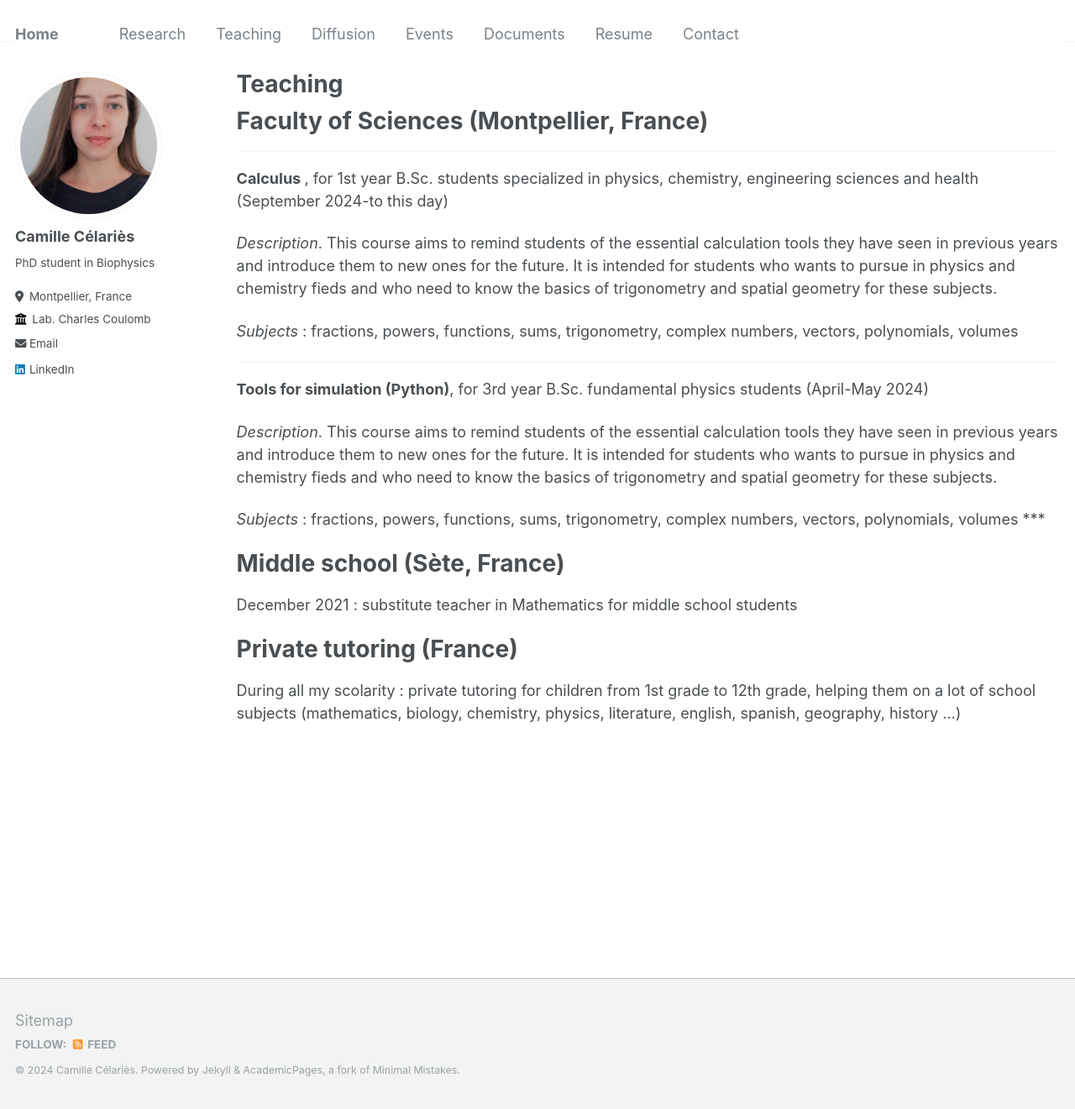
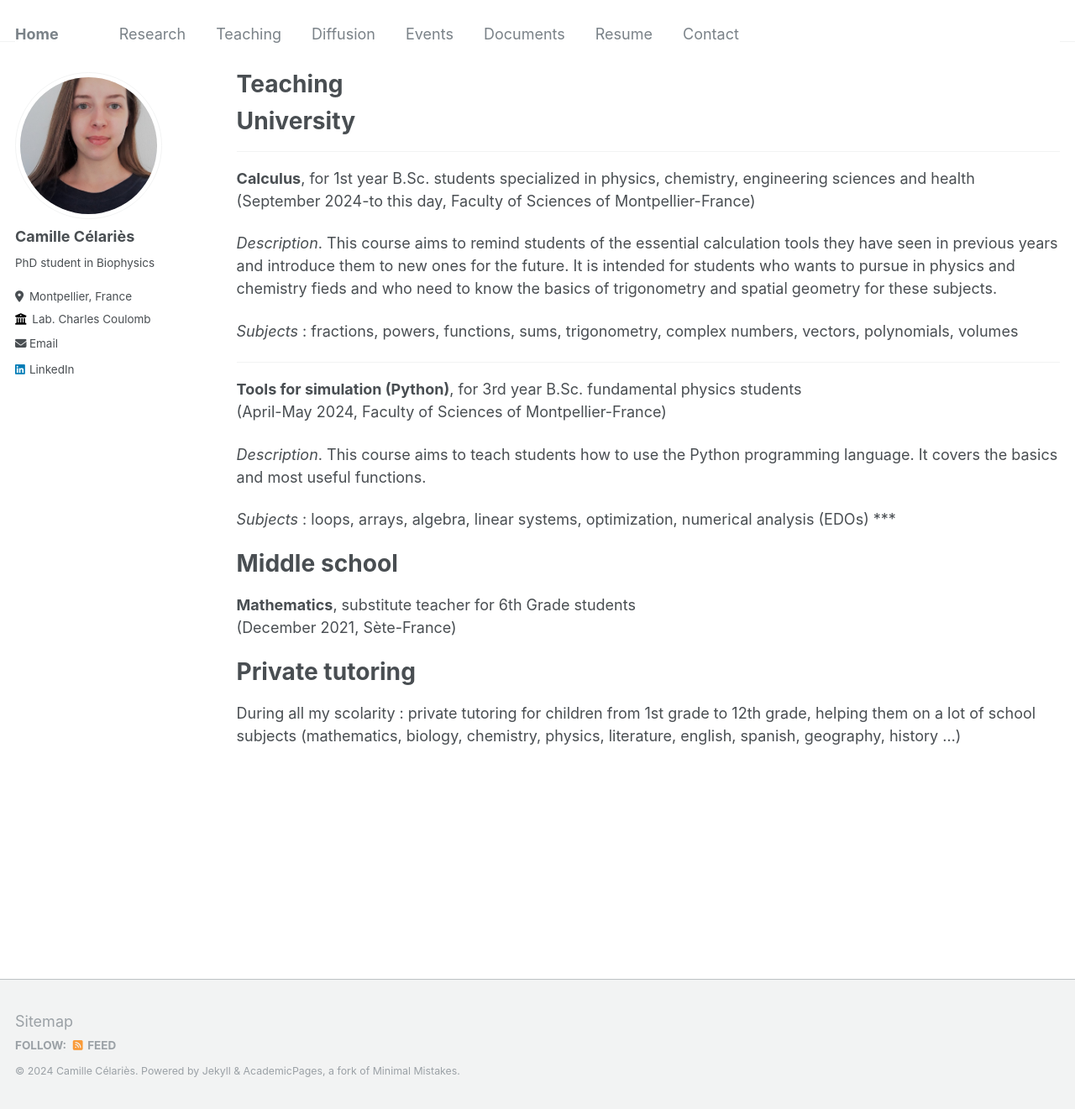
Before and after one commit to camillecelaries/camillecelaries.github.io, a Jekyll site: the page built from _pages/teaching.md, in a window 1280 px wide and 1321 px high. Shown: the whole window at 84% size. Built offline with Jekyll 4.4.1, drawn with Linux system fonts in a browser that asks for light colours.

Commit message:
Update teaching.md

```diff
--- a/_pages/teaching.md
+++ b/_pages/teaching.md
@@ -6,12 +6,12 @@ author_profile: true
 ---
 
 
-Faculty of Sciences (Montpellier, France)
+University
 ======
 
 ***
-<b> Calculus </b>, for 1st year B.Sc. students specialized in physics, chemistry, engineering sciences and health
-<br> (September 2024-to this day)
+<b>Calculus</b>, for 1st year B.Sc. students specialized in physics, chemistry, engineering sciences and health
+<br>(September 2024-to this day, Faculty of Sciences of Montpellier-France)
 
 <i>Description</i>. This course aims to remind students of the essential calculation tools they have seen in previous years and introduce them to new ones for the future. It is intended for students who wants to pursue in physics and chemistry fieds and who need to know the basics of trigonometry and spatial geometry for these subjects.
 
@@ -19,19 +19,20 @@ Faculty of Sciences (Montpellier, France)
 
 ***
 <b>Tools for simulation (Python)</b>, for 3rd year B.Sc. fundamental physics students
-(April-May 2024)
+<br>(April-May 2024, Faculty of Sciences of Montpellier-France)
 
-<i>Description</i>. This course aims to remind students of the essential calculation tools they have seen in previous years and introduce them to new ones for the future. It is intended for students who wants to pursue in physics and chemistry fieds and who need to know the basics of trigonometry and spatial geometry for these subjects.
+<i>Description</i>. This course aims to teach students how to use the Python programming language. It covers the basics and most useful functions.
 
-<i>Subjects</i> : fractions, powers, functions, sums, trigonometry, complex numbers, vectors, polynomials, volumes
+<i>Subjects</i> : loops, arrays, algebra, linear systems, optimization, numerical analysis (EDOs)
 ***
 
-Middle school (Sète, France)
+Middle school
 ======
 
-December 2021 : substitute teacher in Mathematics for middle school students
+<b>Mathematics</b>, substitute teacher for 6th Grade students
+<br>(December 2021, Sète-France)
 
-Private tutoring (France)
+Private tutoring
 ======
 
 During all my scolarity : private tutoring for children from 1st grade to 12th grade, helping them on a lot of school subjects (mathematics, biology, chemistry, physics, literature, english, spanish, geography, history ...)
```
